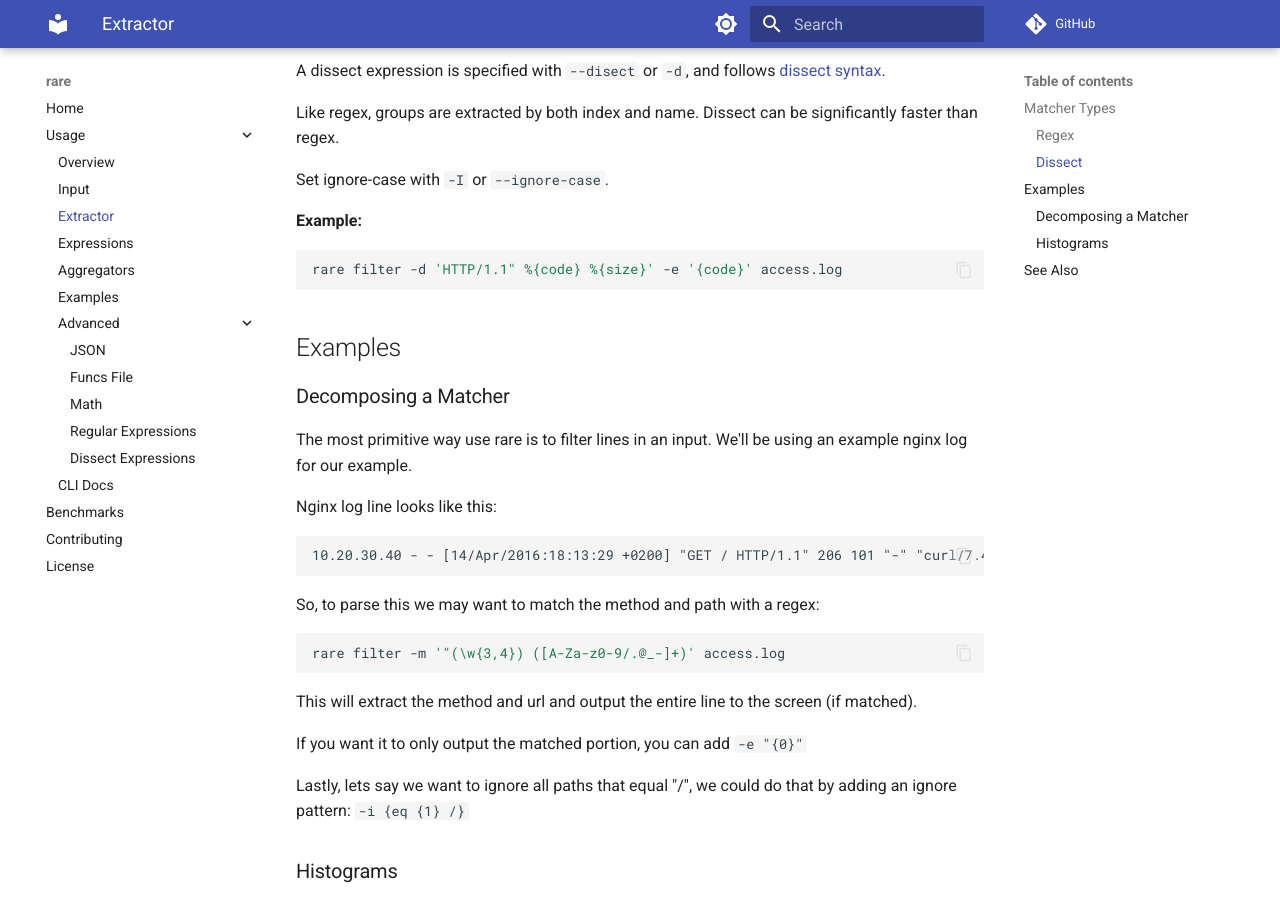
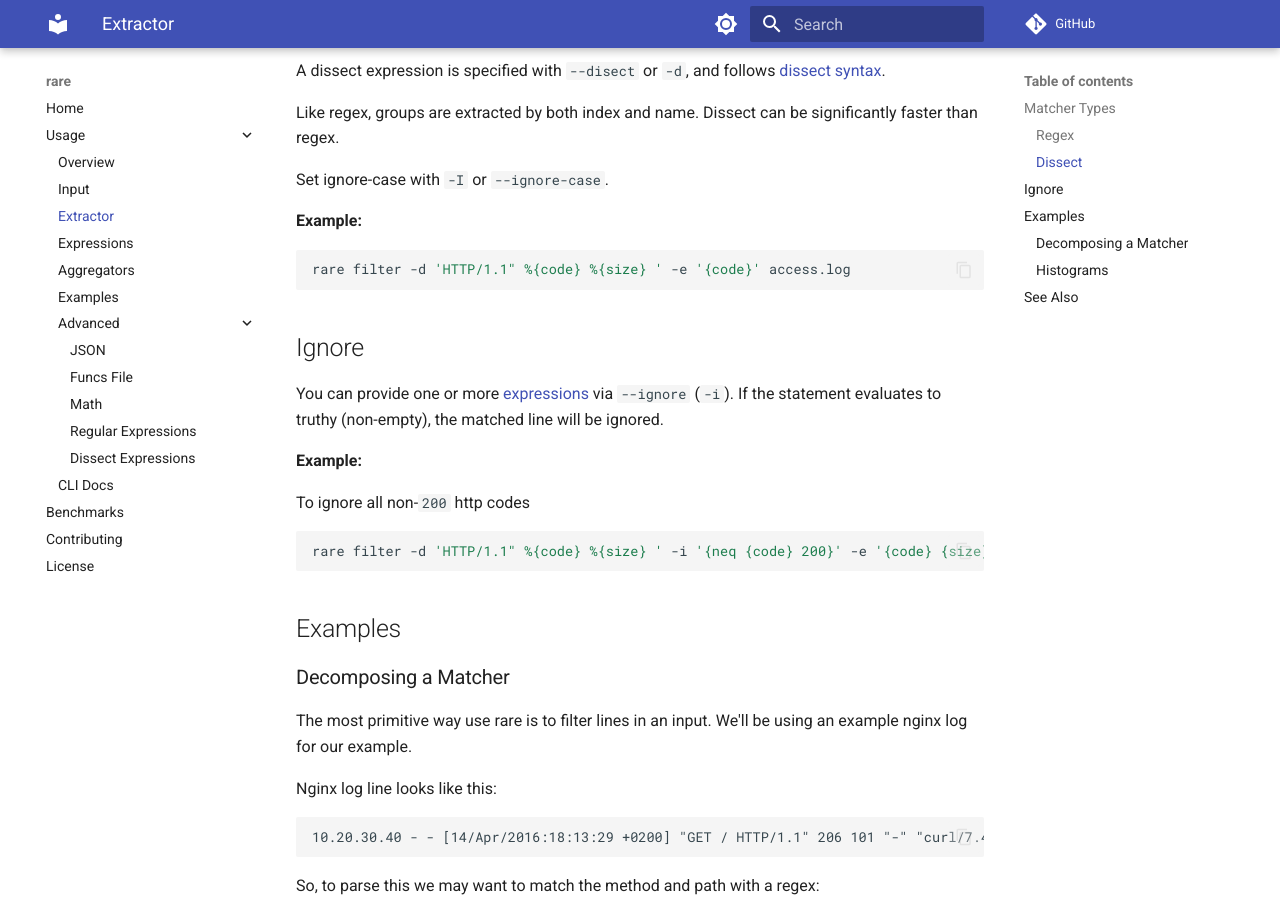
Before and after one commit to zix99/rare, an MkDocs documentation site: the page built from docs/usage/extractor.md, in a window 1280 px wide and 900 px high, scrolled down 887 px. Built offline with MkDocs 1.6.1 and Material for MkDocs 9.7.7, drawn with Linux system fonts in a browser that asks for light colours; comment, search, counter and statistics services are not loaded.

Commit message:
Cross-linking docs

````diff
--- a/docs/usage/extractor.md
+++ b/docs/usage/extractor.md
@@ -46,7 +46,20 @@ Set ignore-case with `-I` or `--ignore-case`.
 **Example:**
 
 ```bash
-rare filter -d 'HTTP/1.1" %{code} %{size}' -e '{code}' access.log
+rare filter -d 'HTTP/1.1" %{code} %{size} ' -e '{code}' access.log
+```
+
+## Ignore
+
+You can provide one or more [expressions](expressions.md) via `--ignore` (`-i`). If
+the statement evaluates to truthy (non-empty), the matched line will be ignored.
+
+**Example:**
+
+To ignore all non-`200` http codes
+
+```bash
+rare filter -d 'HTTP/1.1" %{code} %{size} ' -i '{neq {code} 200}' -e '{code} {size}' access.log
 ```
 
 ## Examples
````
Also changed, not shown: docs/index.md (+8 -8 lines).
